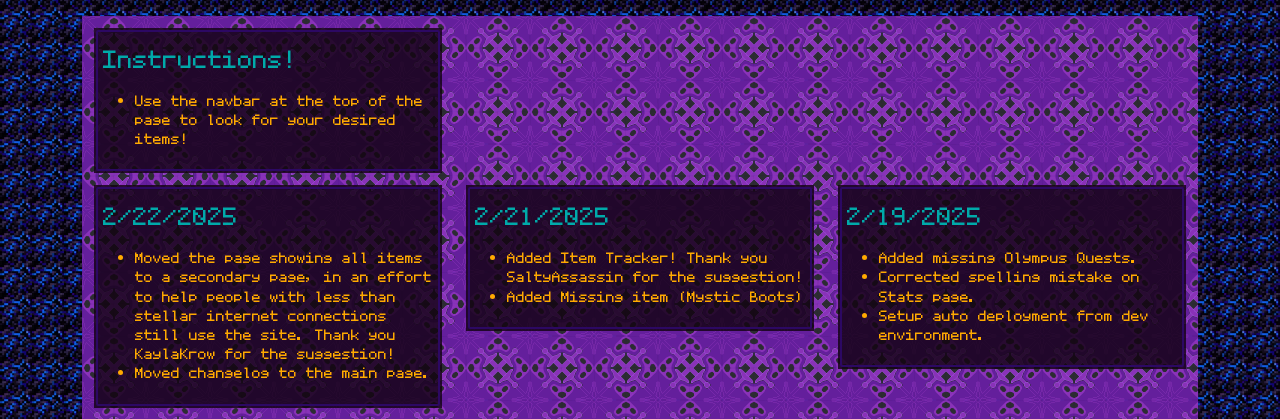
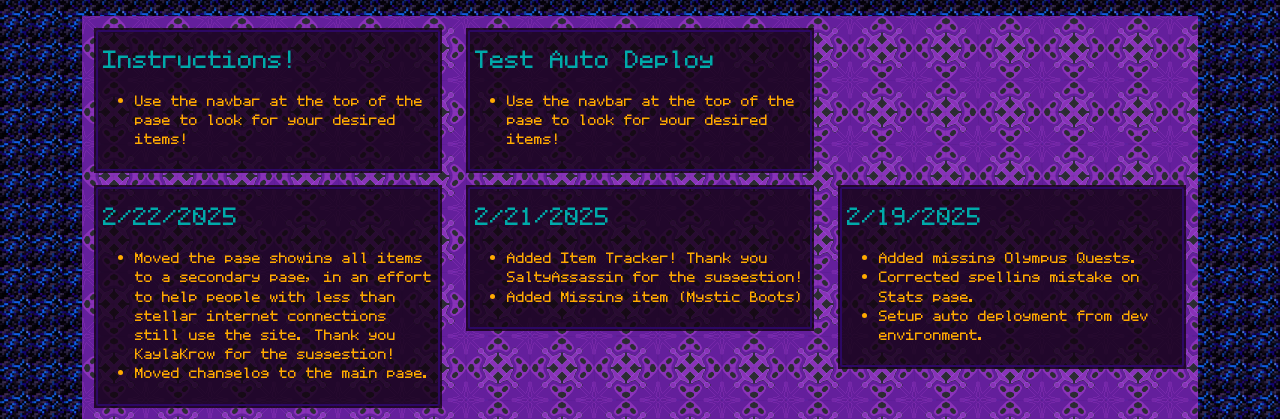
Before and after one commit to Al3xTheNerd/MainSite, a Flask app: page / in a window 1280 px wide. Shown: the part 59-478 px from the top of the page. Run offline with Flask 3, Linux system fonts and the light colour scheme.

Commit message:
Test Auto Deploy

```diff
--- a/core/templates/home.html
+++ b/core/templates/home.html
@@ -8,6 +8,19 @@
                 <div class="give-preview-text">
                     <div class="give-preview-text-inner text-start">
                         <h1 class="mc-dark-aqua">Instructions!</h1>
+                        <ul>
+                            <li class="mc-gold">Use the navbar at the top of the page to look for your desired items!
+                            </li>
+                        </ul>
+                    </div>
+                </div>
+            </div>
+        </div>
+        <div class="col-xs-12 col-sm-12 col-md-6 col-lg-4 col-xl-4 extra-pad-top">
+            <div class="give-preview-text-outer">
+                <div class="give-preview-text">
+                    <div class="give-preview-text-inner text-start">
+                        <h1 class="mc-dark-aqua">Test Auto Deploy</h1>
                         <ul>
                             <li class="mc-gold">Use the navbar at the top of the page to look for your desired items!
                             </li>
```
